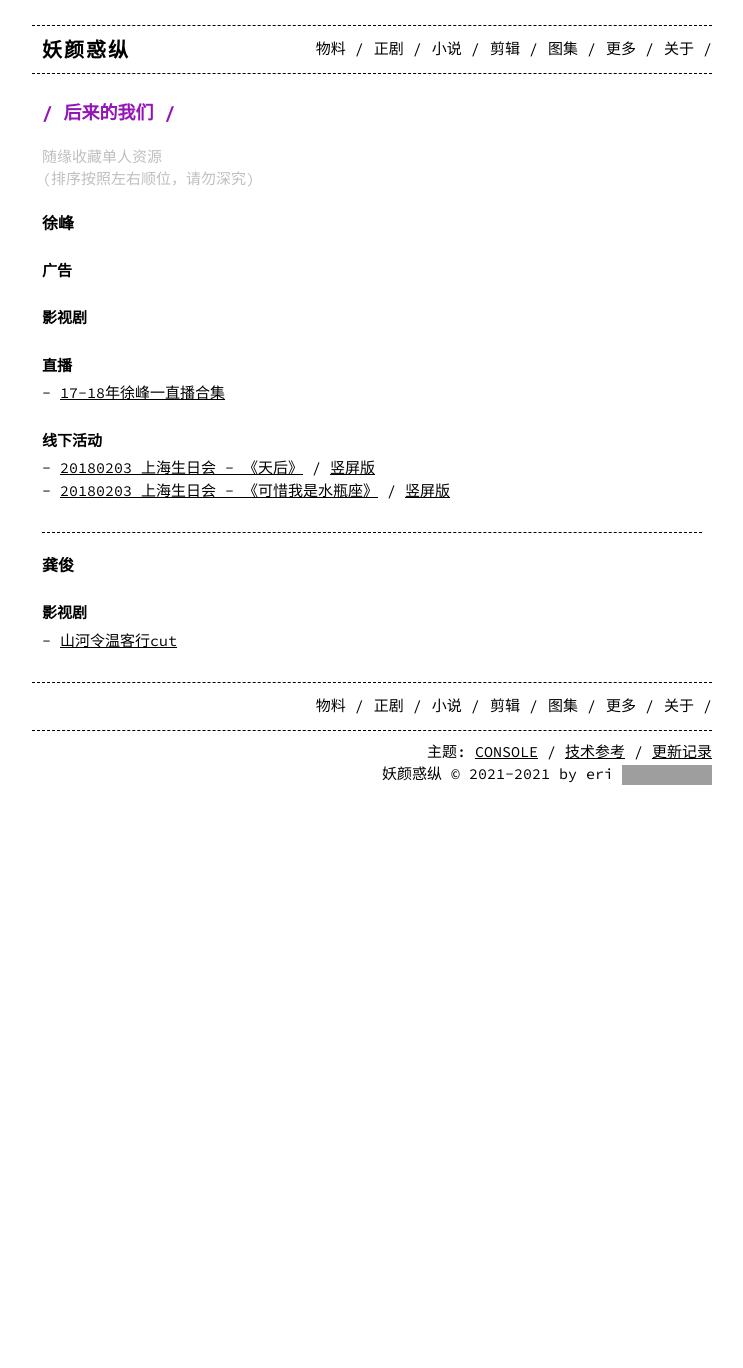
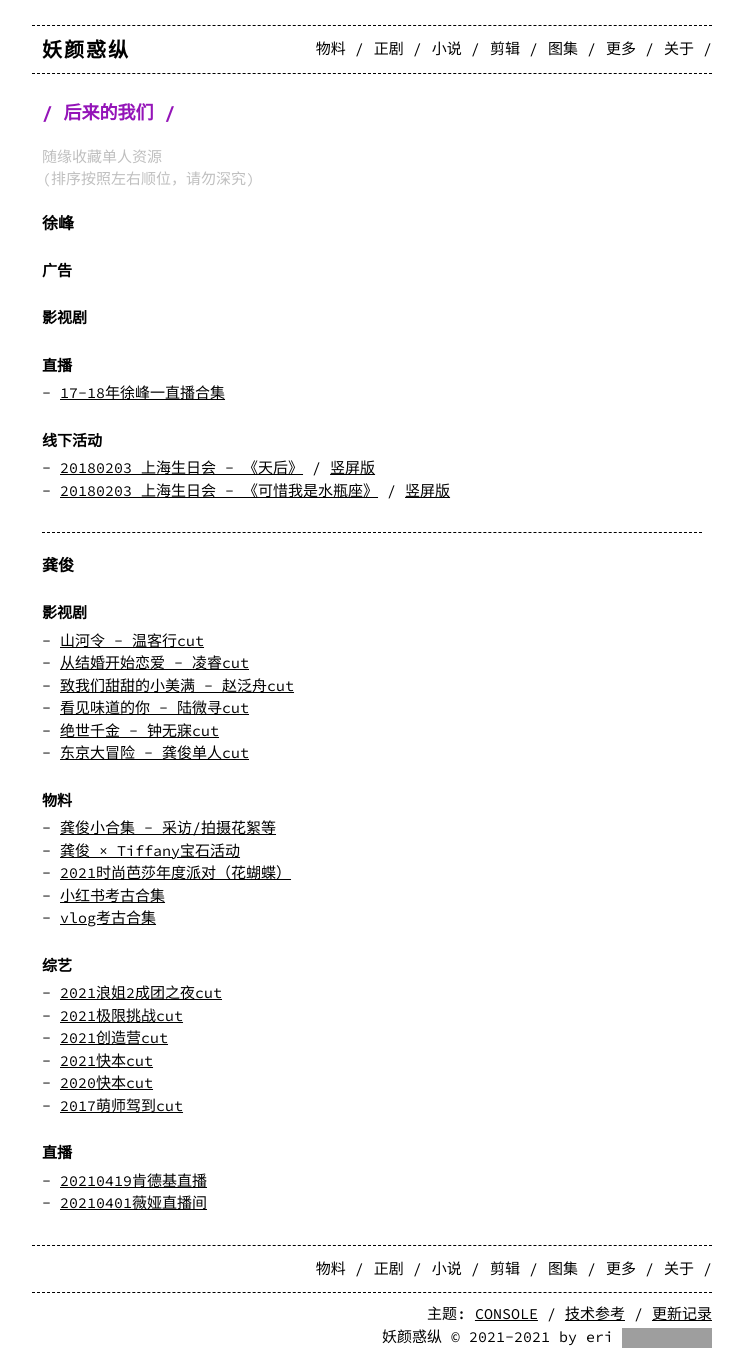
Before and after one commit to eri129/fengjun, a Jekyll site: the page built from afterwards.md, in a window 1280 px wide. Shown: the whole page, without its empty margins (268-1011 px from the left). Built offline with Jekyll 4.4.1, drawn with Linux system fonts in a browser that asks for light colours; before the commit the page ends 900 px from its top, so only the background shows below that; grey boxes are pictures that could not be loaded.

Commit message:
update single materials

```diff
--- a/afterwards.md
+++ b/afterwards.md
@@ -19,4 +19,25 @@ layout: page
 
 ## 龚俊
 ### 影视剧
-* [山河令温客行cut](https://www.bilibili.com/video/BV185411P7z1)
+* [山河令 - 温客行cut](https://www.bilibili.com/video/BV185411P7z1)
+* [从结婚开始恋爱 - 凌睿cut](https://www.bilibili.com/video/BV1Bb4y197tw)
+* [致我们甜甜的小美满 - 赵泛舟cut](https://www.bilibili.com/video/BV1K64y1i7aC)
+* [看见味道的你 - 陆微寻cut](https://www.bilibili.com/video/BV1i5411A76E)
+* [绝世千金 - 钟无寐cut](https://www.bilibili.com/video/BV1WK4y177qa)
+* [东京大冒险 - 龚俊单人cut](https://www.bilibili.com/video/BV1zX4y1g7ua)
+### 物料
+* [龚俊小合集 - 采访/拍摄花絮等](https://www.bilibili.com/video/BV1xy4y1h7i7)
+* [龚俊 × Tiffany宝石活动](https://www.bilibili.com/video/BV1rK4y1K7eV)
+* [2021时尚芭莎年度派对（花蝴蝶）](https://www.bilibili.com/video/BV16A41157wv)
+* [小红书考古合集](https://www.bilibili.com/video/BV1EZ4y1w7Je)
+* [vlog考古合集](https://www.bilibili.com/video/BV1gK41157W3)
+### 综艺
+* [2021浪姐2成团之夜cut](https://www.bilibili.com/video/BV1tB4y1A7TC)
+* [2021极限挑战cut](https://www.bilibili.com/video/BV1RK4y1m7Br)
+* [2021创造营cut](https://www.bilibili.com/video/BV1UX4y1g7wL)
+* [2021快本cut](https://m.weibo.cn/3908136926/4623711426577415)
+* [2020快本cut](https://www.bilibili.com/video/BV1aA411V7pa)
+* [2017萌师驾到cut](https://www.bilibili.com/video/BV18v411a7aa)
+### 直播
+* [20210419肯德基直播](https://www.bilibili.com/video/BV1af4y1s7Bv)
+* [20210401薇娅直播间](https://www.bilibili.com/video/BV1J5411A7WL)
```
Also changed, not shown: drama.md (+2 -1 lines), fanvid.md (+2 -3 lines), gallery.md (+1 -1 lines), changelog.md.
